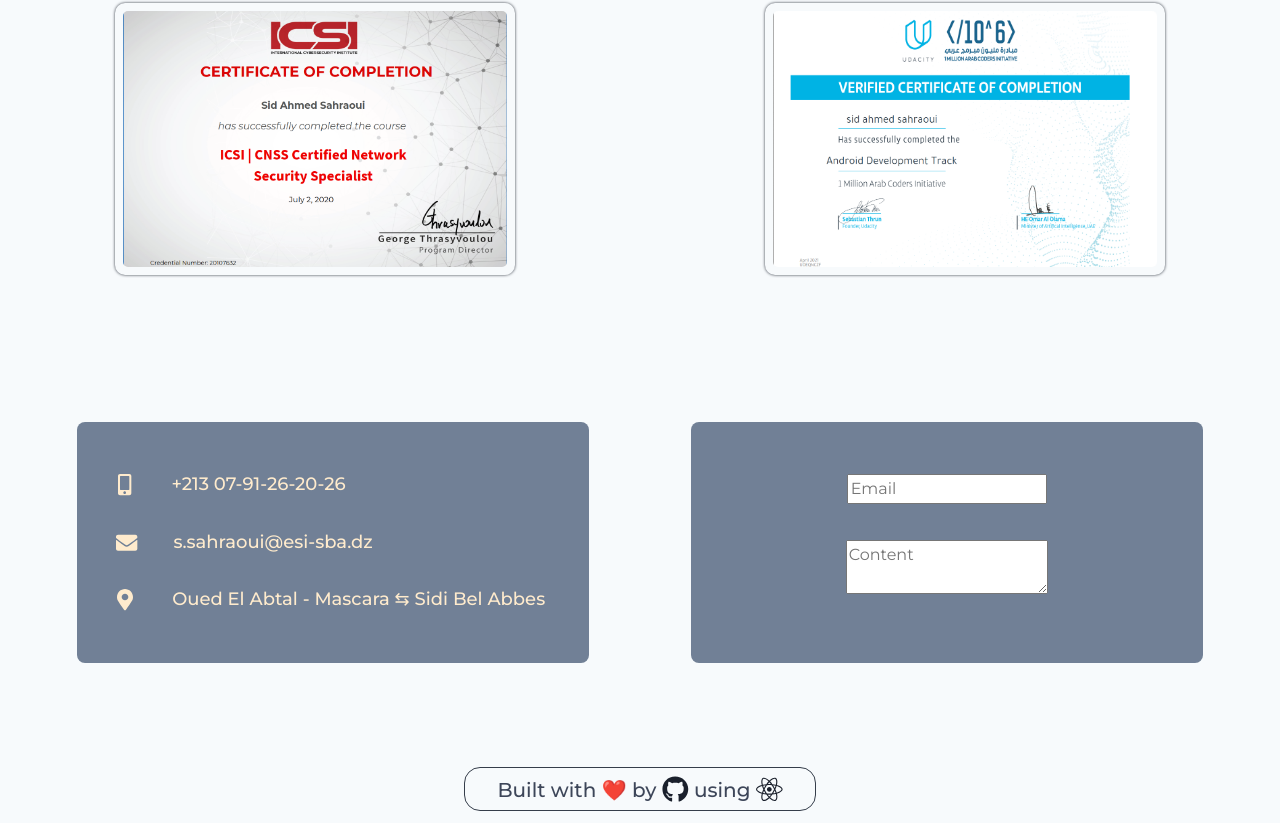
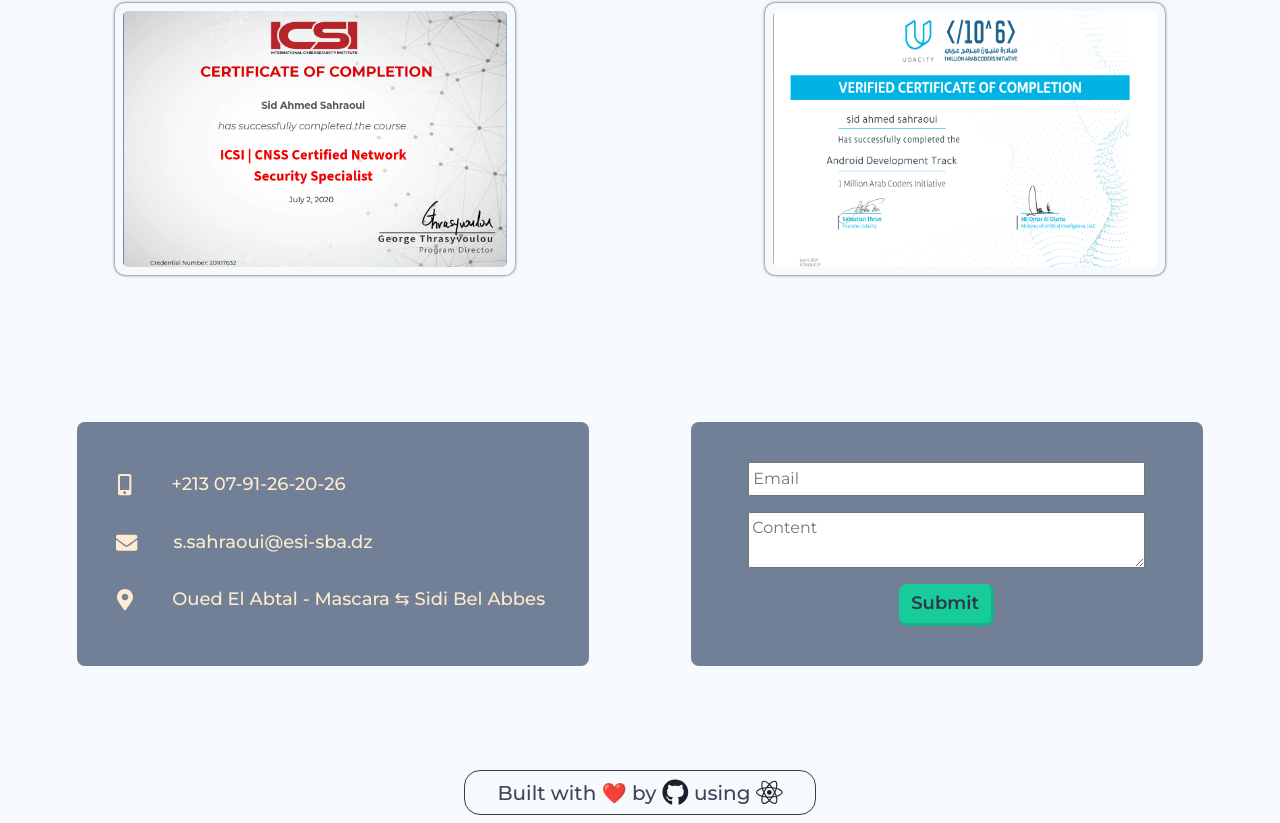
Before and after one commit to SidAhmedSahraoui/My_Portfolio, a React (Create React App) app: page / in a window 1280 px wide. Shown: the part 3452-4275 px from the top of the page. Built offline with nearby package versions, Linux system fonts and the light colour scheme.

Commit message:
footer done

```diff
--- a/src/components/layouts/Footer.js
+++ b/src/components/layouts/Footer.js
@@ -34,11 +34,13 @@
             </div>
           </div>
           <div className="contact">
-            <div className="con-box">
-              <input type="email" placeholder="Email"></input>
-            </div>
-            <div className="con-box">
-              <textarea placeholder="Content"></textarea>
+            <div className="con-box box2">
+              <input
+                className="con-in"
+                type="email"
+                placeholder="Email"></input>
+              <textarea className="con-in" placeholder="Content"></textarea>
+              <input className="btn" type="submit"></input>
             </div>
           </div>
         </div>
--- a/src/components/styles/_footer.scss
+++ b/src/components/styles/_footer.scss
@@ -23,6 +23,7 @@
         justify-content: space-around;
         padding: 12px;
         margin: 12px auto;
+
         .hello {
           width: 80%;
 
@@ -30,6 +31,41 @@
             margin: 0%;
             padding: 0%;
             font-size: 18px;
+          }
+        }
+      }
+      .box2 {
+        padding: 0px;
+        display: flex;
+        flex-direction: column;
+        justify-content: space-evenly;
+        align-items: center;
+        .con-in {
+          width: 80%;
+          margin-bottom: 16px;
+          padding: 3px;
+        }
+        .btn {
+          background-color: $success;
+          border-radius: 8px;
+          color: $gray-800;
+          font-size: large;
+          font-weight: 600;
+          border-bottom: 3px solid darken($success, 5%);
+          border-right: 3px solid darken($success, 5%);
+          border-top: none;
+          border-left: none;
+          &:hover {
+            background-color: $success;
+            color: $gray-800;
+          }
+          &:active {
+            border-bottom: none;
+            border-right: none;
+            margin-bottom: 3px;
+          }
+          &:focus {
+            box-shadow: none;
           }
         }
       }
--- a/src/components/styles/_home.scss
+++ b/src/components/styles/_home.scss
@@ -71,7 +71,6 @@
       }
       .resume-link {
         margin-bottom: 25px;
-
         background-color: $success;
         border-radius: 8px;
         color: $gray-800;
@@ -88,6 +87,7 @@
         &:active {
           border-bottom: none;
           border-right: none;
+          margin-bottom: 26px;
         }
       }
 
--- a/src/components/styles/_navbar.scss
+++ b/src/components/styles/_navbar.scss
@@ -31,6 +31,7 @@
       &:active {
         border-bottom: none;
         border-right: none;
+        margin-bottom: 3px;
       }
     }
   }
```
